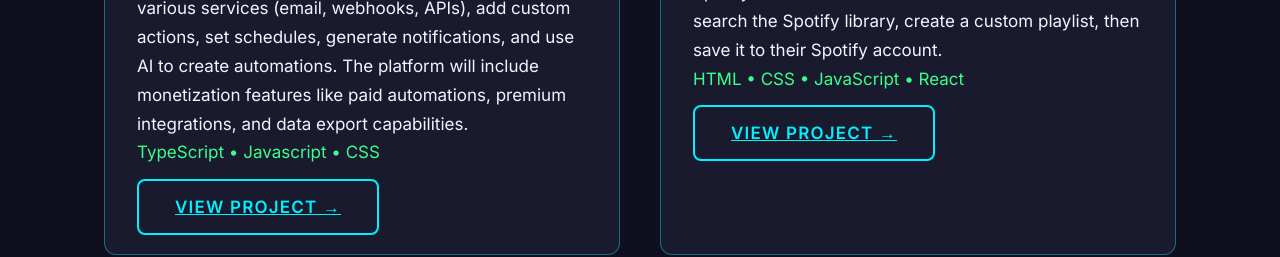
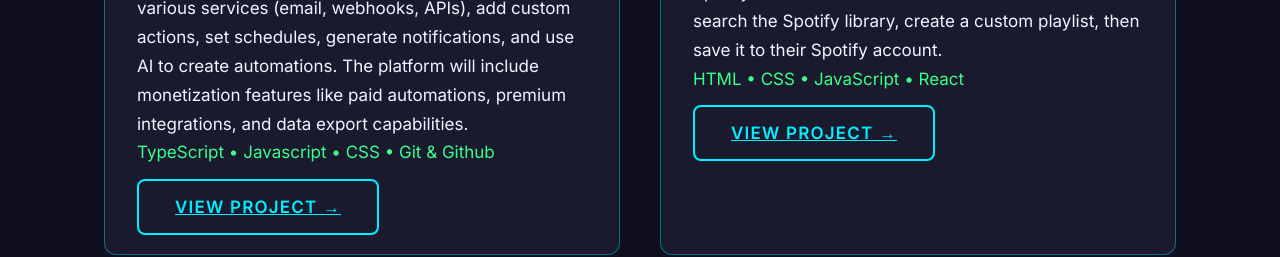
Before and after one commit to Noxisa/Portfolio-Website, a plain HTML site: page index.html in a window 1280 px wide. Shown: the part 2160-2417 px from the top of the page. Drawn offline with Linux system fonts and the light colour scheme.

Commit message:
Add Git & GitHub to tech stack in index.html

```diff
--- a/index.html
+++ b/index.html
@@ -76,7 +76,7 @@ Clean, fast, intuitive — works beautifully on desktop, tablet, and mobile..</p
         <div class="card-content">
           <h3>Mini-Zapier Automation Platform Implementation Plan</h3>
           <p>Building a comprehensive automation platform that allows users to create "if→then" workflows, integrate various services (email, webhooks, APIs), add custom actions, set schedules, generate notifications, and use AI to create automations. The platform will include monetization features like paid automations, premium integrations, and data export capabilities.</p>
-          <div class="tech-stack">TypeScript • Javascript • CSS</div>
+          <div class="tech-stack">TypeScript • Javascript • CSS • Git & Github</div>
           <a href="#" class="btn small">View Project →</a>
         </div>
       </div>
```
